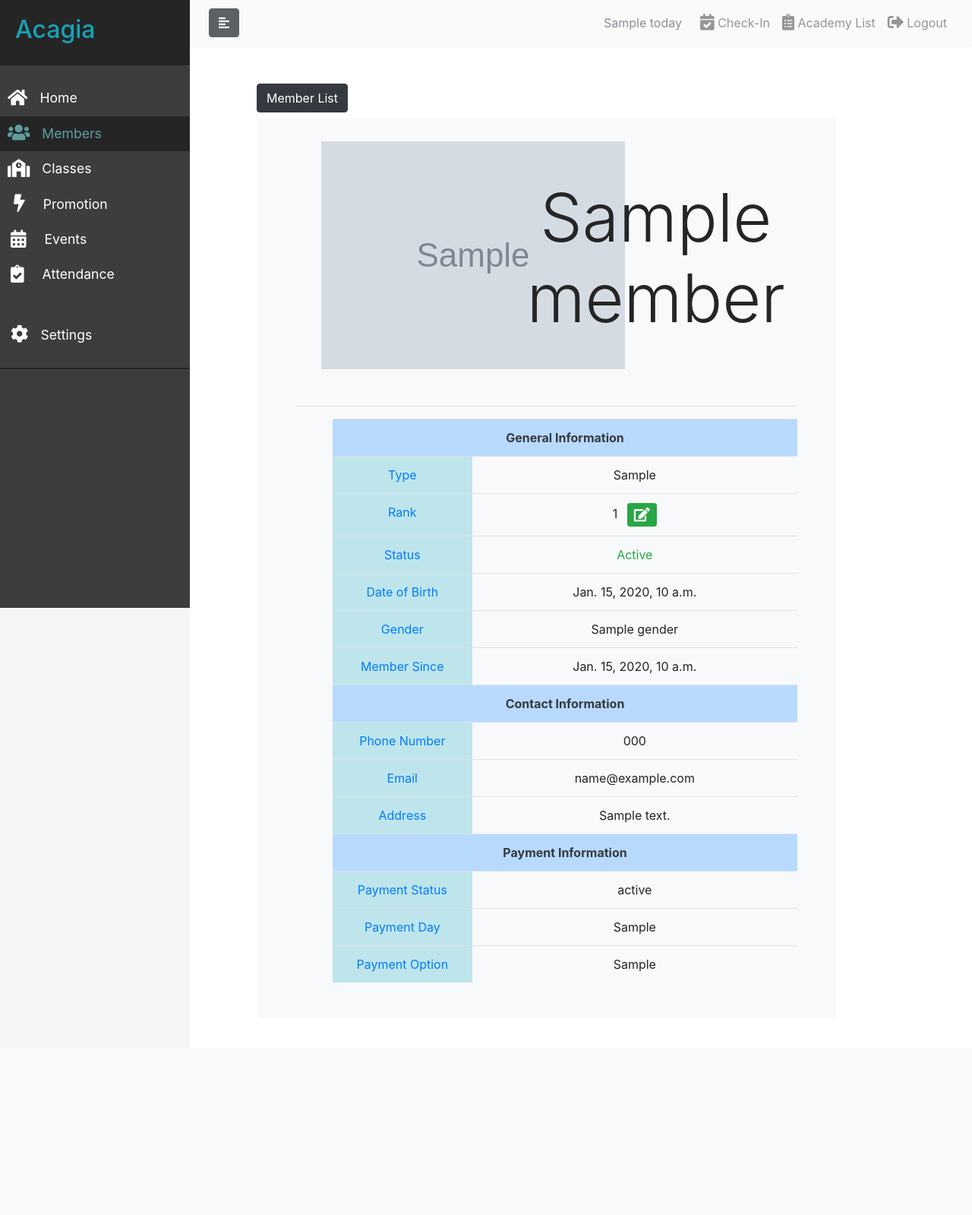
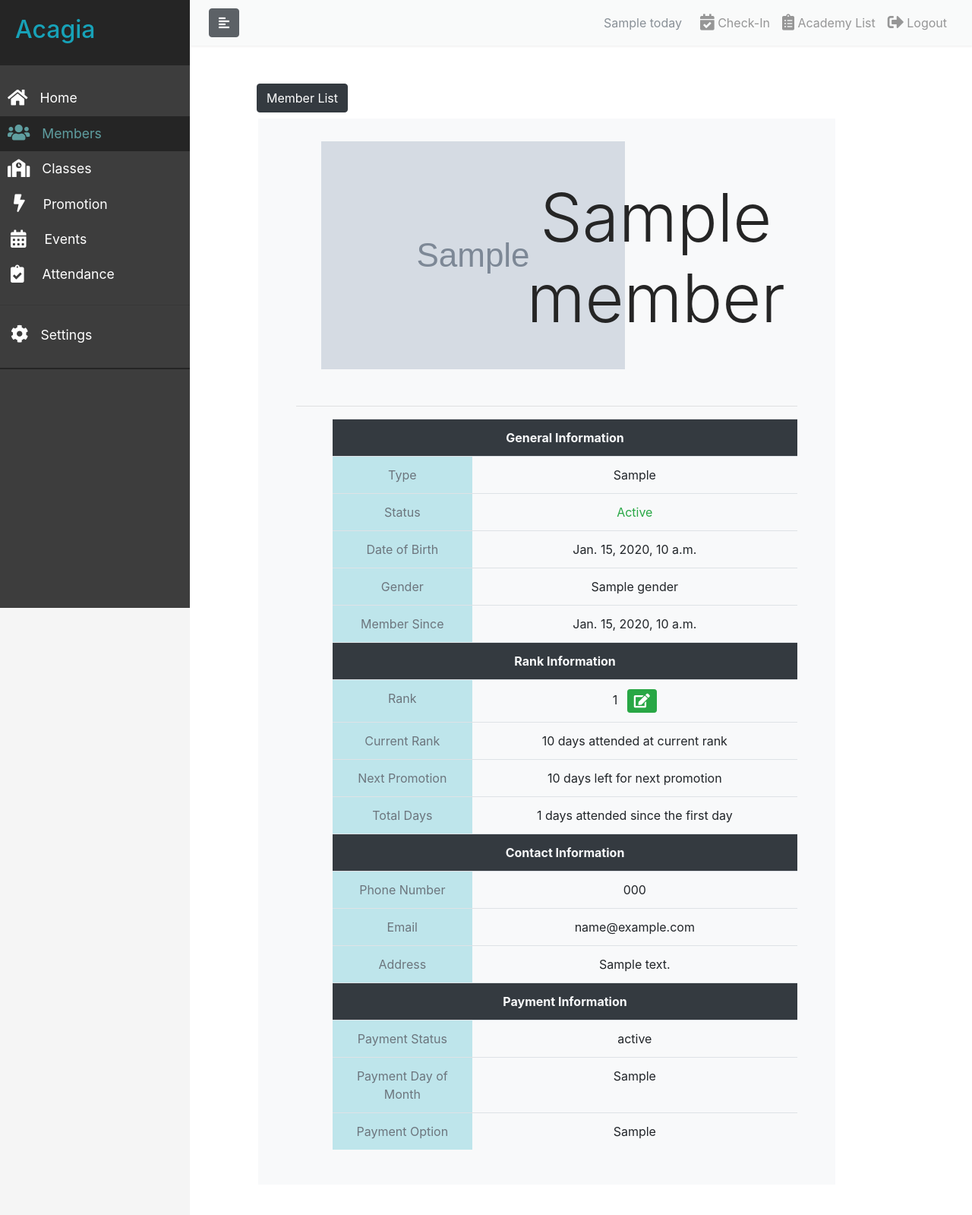
Before and after one commit to jjun44/acagia, a Django app: template templates/acagiaApp/member_detail.html in a window 1280 px wide. Shown: the whole page at 76% size. Before the commit the page ends 1293 px from the top, so only its background shows below. Run offline with Django 3.2, Linux system fonts and the light colour scheme; the template is opened without the code that fills it: most values are stand-ins (such as "Sample title", 1, 10 or a date in 2020); grey boxes marked "Sample" are stand-in pictures; some libraries are stand-ins or nearby versions.

Commit message:
rank detail info added in member detail

```diff
--- a/templates/acagiaApp/member_detail.html
+++ b/templates/acagiaApp/member_detail.html
@@ -26,16 +26,42 @@ mb-2">Member
       <col width="70%">
       <tbody>
         <tr>
-          <td colspan="2" class="table-primary text-dark"><b>General
+          <td colspan="2" class="table-dark text-light"><b>General
               Information</b></td>
         </tr>
         <tr>
-          <td class="table-info text-primary">Type</td>
+          <td class="table-info text-secondary">Type</td>
           <td class="text-center">{{ member.mem_type }}</td>
         </tr>
         <tr>
-          <td class="table-info text-primary">Rank</td>
-          {% if member.mr_mem.rank %}
+          <td class="table-info text-secondary">Status</td>
+          <td class="{% if member.status == 'Active' %} text-success
+                {% elif member.status == 'Inactive' %} text-warning
+                {% else %}text-danger
+                {% endif %}">
+              {{ member.status }}
+          </td>
+        </tr>
+        <tr>
+          <td class="table-info text-secondary">Date of Birth</td>
+          <td class="text-center">{{ member.date_of_birth }}</td>
+        </tr>
+        <tr>
+          <td class="table-info text-secondary">Gender</td>
+          <td class="text-center">{{ member.gender }}</td>
+        </tr>
+        <tr>
+          <td class="table-info text-secondary">Member Since</td>
+          <td class="text-center">{{ member.member_since }}</td>
+        </tr>
+
+        <tr>
+          <td colspan="2" class="table-dark text-light"><b>Rank
+              Information</b></td>
+        </tr>
+        {% if member.mr_mem.rank %}
+        <tr>
+          <td class="table-info text-secondary">Rank</td>
           <td>
             {{ member.mr_mem.rank }}
             <a href="/academy/promotion/update-rank/{{ member.id }}" class="btn
@@ -44,62 +70,60 @@ mb-2">Member
               <i class="fas fa-edit fa-lg"></i>
             </a>
           </td>
-          {% else %}
-          <td>No Rank Assigned </td>
-      {% endif %}
         </tr>
         <tr>
-          <td class="table-info text-primary">Status</td>
-          <td class="{% if member.status == 'Active' %} text-success
-                {% elif member.status == 'Inactive' %} text-warning
-                {% else %}text-danger
-                {% endif %}">
-              {{ member.status }}
-          </td>
+         <td class="table-info text-secondary">Current Rank</td>
+         <td> {{ member.mr_mem.days_attended }} days attended at current
+             rank</td>
         </tr>
         <tr>
-          <td class="table-info text-primary">Date of Birth</td>
-          <td class="text-center">{{ member.date_of_birth }}</td>
+         <td class="table-info text-secondary">Next Promotion</td>
+         <td> {{ member.mr_mem.days_left }} days left for next promotion</td>
         </tr>
         <tr>
-          <td class="table-info text-primary">Gender</td>
-          <td class="text-center">{{ member.gender }}</td>
+         <td class="table-info text-secondary">Total Days</td>
+         <td> {{ member.mr_mem.total_days }} days attended since the first day
+         </td>
         </tr>
+        {% else %}
         <tr>
-          <td class="table-info text-primary">Member Since</td>
-          <td class="text-center">{{ member.member_since }}</td>
+          <td colspan="2" class="text-dark">No Rank
+              Assigned</td>
         </tr>
+        {% endif %}
+
         <tr>
-          <td colspan="2" class="table-primary text-dark"><b>Contact
+          <td colspan="2" class="table-dark text-light"><b>Contact
               Information</b></td>
         </tr>
         <tr>
-          <td class="table-info text-primary">Phone Number</td>
+          <td class="table-info text-secondary">Phone Number</td>
           <td class="text-center">{{ member.cell_phone }}</td>
         </tr>
         <tr>
-          <td class="table-info text-primary">Email</td>
+          <td class="table-info text-secondary">Email</td>
           <td class="text-center">{{ member.email }}</td>
         </tr>
         <tr>
-          <td class="table-info text-primary">Address</td>
+          <td class="table-info text-secondary">Address</td>
           <td class="text-center">{% if member.address %}{{ member.address }}{% else %}
         No address information{% endif %}</td>
         </tr>
+
         <tr>
-          <td colspan="2" class="table-primary text-dark"><b>Payment
+          <td colspan="2" class="table-dark text-light"><b>Payment
               Information</b></td>
         </tr>
         <tr>
-          <td class="table-info text-primary">Payment Status</td>
+          <td class="table-info text-secondary">Payment Status</td>
           <td class="text-center">{{ member.pay_mem.pay_status }}</td>
         </tr>
         <tr>
-          <td class="table-info text-primary">Payment Day</td>
+          <td class="table-info text-secondary">Payment Day of Month</td>
           <td class="text-center">{{ member.pay_mem.nth_day }}</td>
         </tr>
         <tr>
-          <td class="table-info text-primary">Payment Option</td>
+          <td class="table-info text-secondary">Payment Option</td>
           <td class="text-center">{{ member.pay_mem.pay_term }}</td>
         </tr>
       </tbody>
```
